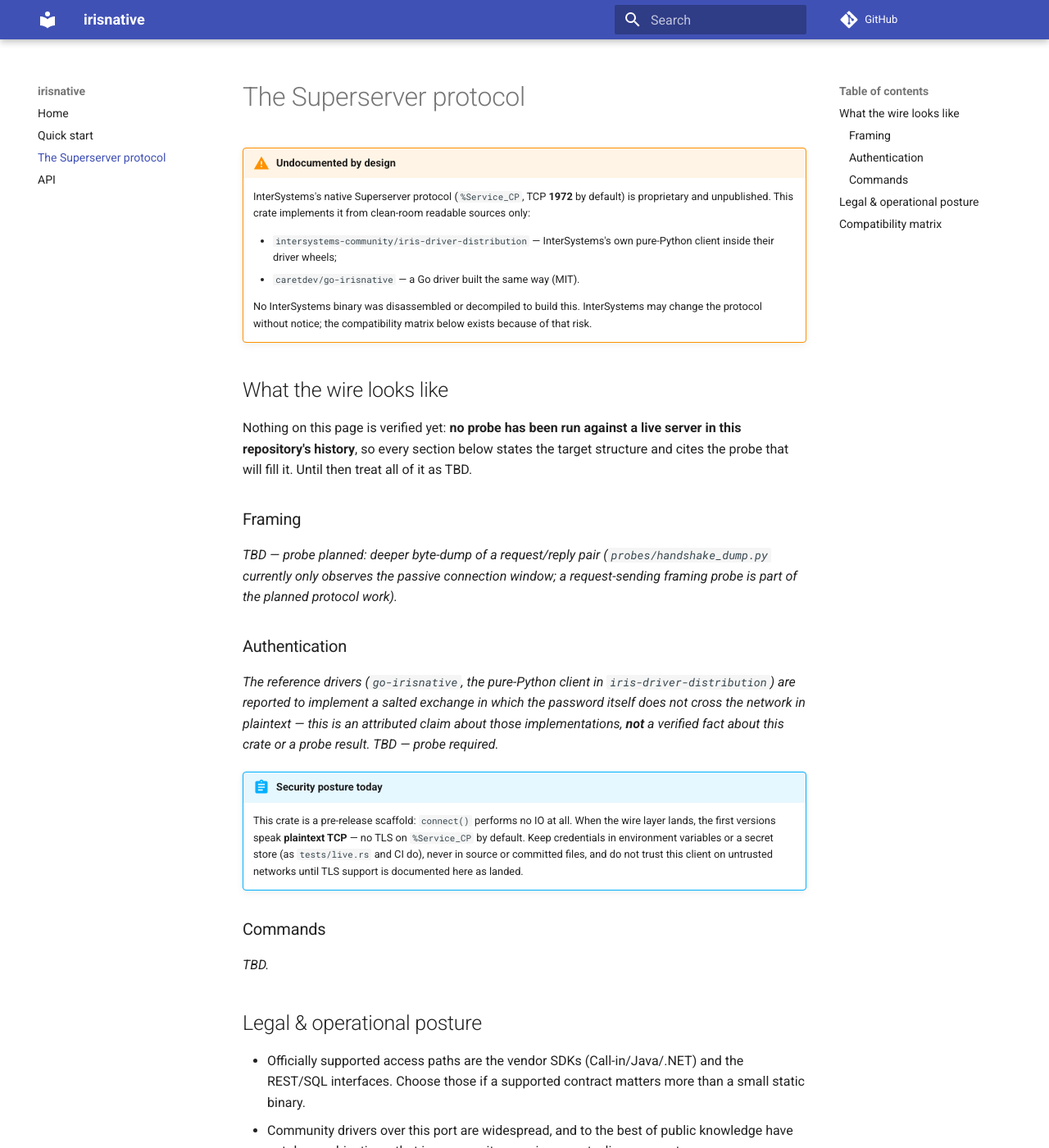
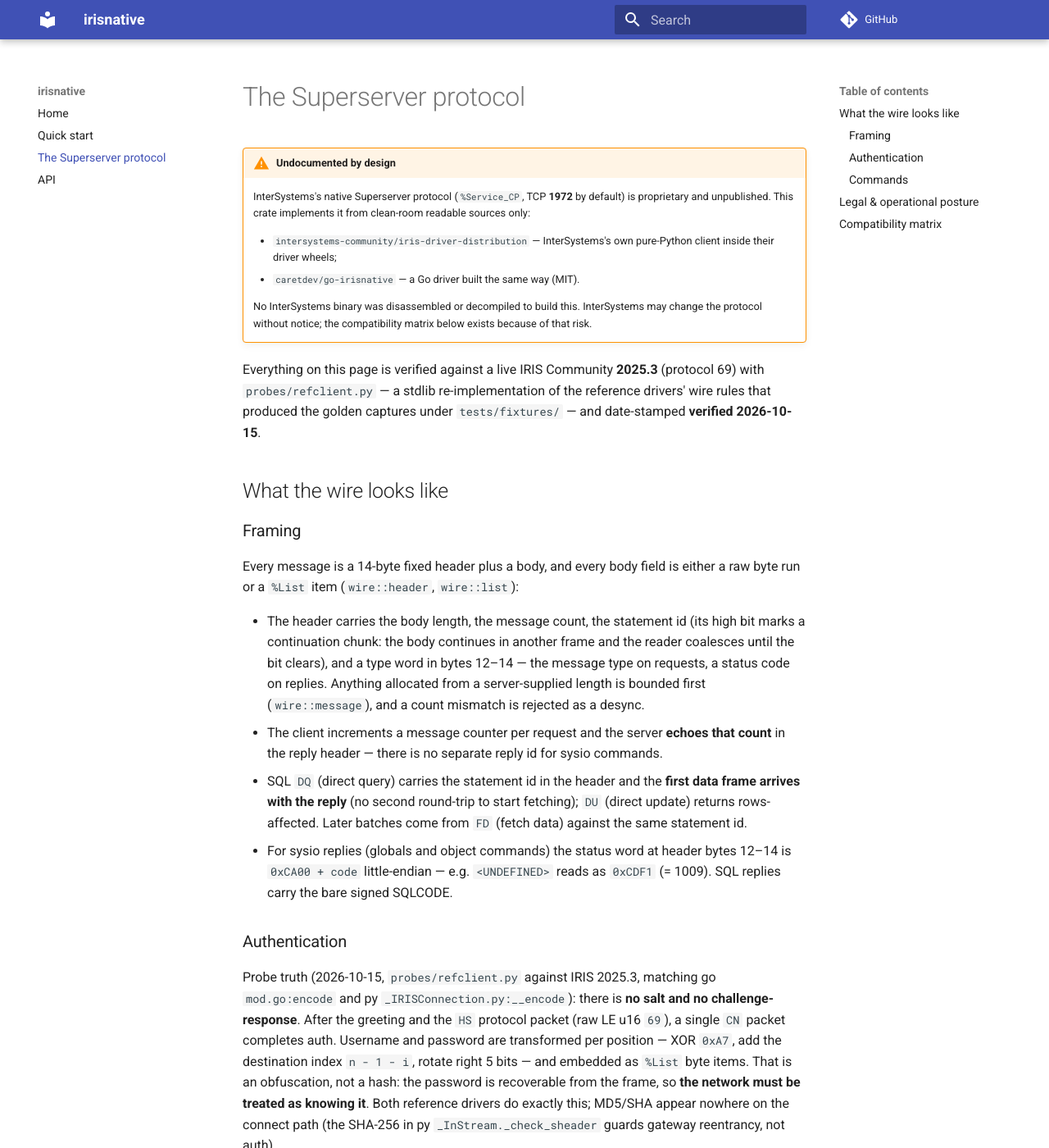
Before and after one commit to AdriaERNI/rust-irisnative, an MkDocs documentation site: the page built from docs/protocol.md, in a window 1280 px wide and 1400 px high. Shown: the whole window at 82% size. Built offline with MkDocs 1.6.1 and Material for MkDocs 9.7.7, drawn with Linux system fonts in a browser that asks for light colours; comment, search, counter and statistics services are not loaded; some of the changed text lies outside the part shown.

Commit message:
docs: record probe-verified protocol behavior and feature status

```diff
--- a/docs/protocol.md
+++ b/docs/protocol.md
@@ -13,39 +13,81 @@
     InterSystems may change the protocol without notice; the compatibility
     matrix below exists because of that risk.
 
+Everything on this page is verified against a live IRIS Community
+**2025.3** (protocol 69) with `probes/refclient.py` — a stdlib
+re-implementation of the reference drivers' wire rules that produced the
+golden captures under `tests/fixtures/` — and date-stamped
+**verified 2026-10-15**.
+
 ## What the wire looks like
-
-Nothing on this page is verified yet: **no probe has been run against a live
-server in this repository's history**, so every section below states the
-target structure and cites the probe that will fill it. Until then treat all
-of it as TBD.
 
 ### Framing
 
-_TBD — probe planned: deeper byte-dump of a request/reply pair
-(`probes/handshake_dump.py` currently only observes the passive connection
-window; a request-sending framing probe is part of the planned protocol
-work)._
+Every message is a 14-byte fixed header plus a body, and every body field
+is either a raw byte run or a `%List` item (`wire::header`, `wire::list`):
+
+- The header carries the body length, the message count, the statement id
+  (its high bit marks a continuation chunk: the body continues in another
+  frame and the reader coalesces until the bit clears), and a type word in
+  bytes 12–14 — the message type on requests, a status code on replies.
+  Anything allocated from a server-supplied length is bounded first
+  (`wire::message`), and a count mismatch is rejected as a desync.
+- The client increments a message counter per request and the server
+  **echoes that count** in the reply header — there is no separate reply
+  id for sysio commands.
+- SQL `DQ` (direct query) carries the statement id in the header and the
+  **first data frame arrives with the reply** (no second round-trip to
+  start fetching); `DU` (direct update) returns rows-affected. Later
+  batches come from `FD` (fetch data) against the same statement id.
+- For sysio replies (globals and object commands) the status word at
+  header bytes 12–14 is `0xCA00 + code` little-endian — e.g. `<UNDEFINED>`
+  reads as `0xCDF1` (= 1009). SQL replies carry the bare signed SQLCODE.
 
 ### Authentication
 
-_The reference drivers (`go-irisnative`, the pure-Python client in
-`iris-driver-distribution`) are reported to implement a salted exchange in
-which the password itself does not cross the network in plaintext — this is
-an attributed claim about those implementations, **not** a verified fact
-about this crate or a probe result. TBD — probe required._
+Probe truth (2026-10-15, `probes/refclient.py` against IRIS 2025.3,
+matching go `mod.go:encode` and py `_IRISConnection.py:__encode`): there is
+**no salt and no challenge-response**. After the greeting and the `HS`
+protocol packet (raw LE u16 `69`), a single `CN` packet completes auth.
+Username and password are transformed per position — XOR `0xA7`, add the
+destination index `n - 1 - i`, rotate right 5 bits — and embedded as
+`%List` byte items. That is an obfuscation, not a hash: the password is
+recoverable from the frame, so **the network must be treated as knowing
+it**. Both reference drivers do exactly this; MD5/SHA appear nowhere on the
+connect path (the SHA-256 in py `_InStream._check_sheader` guards gateway
+reentrancy, not auth).
+
+The `CN` field order is pinned by golden capture: namespace, encoded user,
+encoded password, machine user, machine name, application, unused,
+**licensing host**, event class, autocommit, isolation, feature options.
+The licensing host field **must be non-empty** — sending an empty string
+gets `CN` status 98 "Unable to allocate a license" on 2025.3 Community.
+Failures map to `Error::Auth` (bad credentials) or `Error::Server`.
 
 !!! abstract "Security posture today"
-    This crate is a pre-release scaffold: `connect()` performs no IO at all.
-    When the wire layer lands, the first versions speak **plaintext TCP** —
-    no TLS on `%Service_CP` by default. Keep credentials in environment
-    variables or a secret store (as `tests/live.rs` and CI do), never in
-    source or committed files, and do not trust this client on untrusted
-    networks until TLS support is documented here as landed.
+    Connections are plaintext TCP — no TLS on `%Service_CP` by default.
+    Keep credentials in environment variables or a secret store (as
+    `tests/protocol.rs` and CI do), never in source or committed files, and
+    do not trust this client on untrusted networks until TLS support is
+    documented here as landed.
 
 ### Commands
 
-_TBD._
+| Family | Types (header bytes 12–14) | Notes (all live-verified 2025.3) |
+|---|---|---|
+| Globals | `0xC241`–`0xC249` get/set/kill/order/data | subscripts as `%List` items — canonical integers use `POS_INT`/`NEG_INT` so `^x(1)` and `^x("1")` hit the same node; order walks are cursor-style (reply updates the caller's node) |
+| SQL | `DQ` query, `DU` update, `FD` fetch | `DQ`/`DU` reuse the direct protocol with the statement id in the header; positional `?` parameters are rewritten server-side to `:%qpar(n)` (go `formatQuery` parity); metadata comes from a binary layout on the `DQ` reply; SQLCODE errors surface as `Error::Server` |
+| Objects | `0xC24B`/`0xC24C` class-method value/void, `0xC25B`/`0xC25C` OREF method, `0xC25D`/`0xC25E` property | OREFs are `%List` items of type `0x19` (e.g. `5@%Net.HttpRequest`); server errors from XDCall (1148 method not found, 1150 class not found, 1197 private) map through the same status decode |
+| Transactions | `TC` / `TR` plus `DU` for `START TRANSACTION` | gated on the negotiated `DurableTransactions` feature bit; nested begin is refused client-side |
+| Session | `HS` `CN` `DC` | `DC` on `Drop` (best-effort), verified by watching the server job disappear in `%SYS` |
+
+**Embedded Python caveat.** A `[Language = python]` class method, once it
+exists on the server, is invoked exactly like any class method through
+`0xC24B` — the kernel runs the Python code. But the native protocol has no
+command that loads or compiles class **source**, so deploying such a class
+requires another surface (Studio/Atelier REST, or an admin). This is a
+property of the protocol, not of the crate: neither reference driver ships
+one either.
 
 ## Legal & operational posture
 
@@ -60,10 +102,10 @@
 
 | IRIS version | Handshake | Globals | SQL | Objects | CI |
 |---|---|---|---|---|---|
-| 2025.3 | ⏳ | ⏳ | ⏳ | ⏳ | live-smoke job |
+| 2025.3 | ✅ | ✅ | ✅ | ✅ | live-suite job |
 | 2024.1 | ⏳ | | | | manual |
 
-⏳ = untested. A cell turns ✅/❌ only via a green/red run of
-`tests/live.rs --ignored` against that version (today that suite asserts
-TCP reachability and graceful `NotImplemented` only — no matrix cell can
-change from it); date every result.
+✅ = `tests/protocol.rs --include-ignored` green against that version
+(2025.3 verified 2026-10-15, protocol 69 negotiated). ⏳ = untested. A cell
+turns ✅/❌ only via a green/red run of the live suite against that version;
+date every result.
```
Also changed, not shown: README.md (+40 -30 lines), docs/api.md (+13 -14 lines), docs/index.md (+3 -3 lines), docs/quickstart.md (+26 -21 lines), 2 other files.
